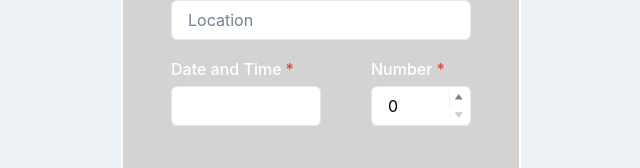
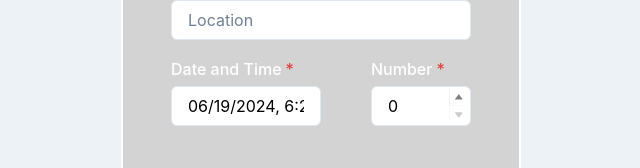
Before and after one commit to stefuiii/UniMatchUp--fb, a React (Create React App) app: page /addpost in a window 1280 px wide. Shown: the part 440-608 px from the top of the page, without its empty margins (319-959 px from the left). Built offline with nearby package versions, Linux system fonts and the light colour scheme.

Commit message:
Color Changed

```diff
--- a/src/components/foodPost.jsx
+++ b/src/components/foodPost.jsx
@@ -131,7 +131,7 @@ export const AddFoodPost = () => {
               onChange={(date) => setDate(date)}
               showTimeSelect
               dateFormat="Pp"
-              customInput={<Input bg="white"/>}
+              customInput={<Input bg="white" color="black"/>}
             />
           </FormControl>
 
--- a/src/components/grabPost.jsx
+++ b/src/components/grabPost.jsx
@@ -144,7 +144,7 @@ export const AddGrabPost = () => {
               onChange={(date) => setDate(date)}
               showTimeSelect
               dateFormat="Pp"
-              customInput={<Input bg="white"/>}
+              customInput={<Input bg="white" color="black"/>}
             />
           </FormControl>
 
--- a/src/components/sportPost.jsx
+++ b/src/components/sportPost.jsx
@@ -144,7 +144,7 @@ export const AddSportPost = () => {
               onChange={(date) => setDate(date)}
               showTimeSelect
               dateFormat="Pp"
-              customInput={<Input bg="white"/>}
+              customInput={<Input bg="white" color="black"/>}
             />
           </FormControl>
 
--- a/src/components/tutorialPost.jsx
+++ b/src/components/tutorialPost.jsx
@@ -144,7 +144,7 @@ export const AddTutPost = () => {
               onChange={(date) => setDate(date)}
               showTimeSelect
               dateFormat="Pp"
-              customInput={<Input bg="white"/>}
+              customInput={<Input bg="white" color="black"/>}
             />
           </FormControl>
 
```
